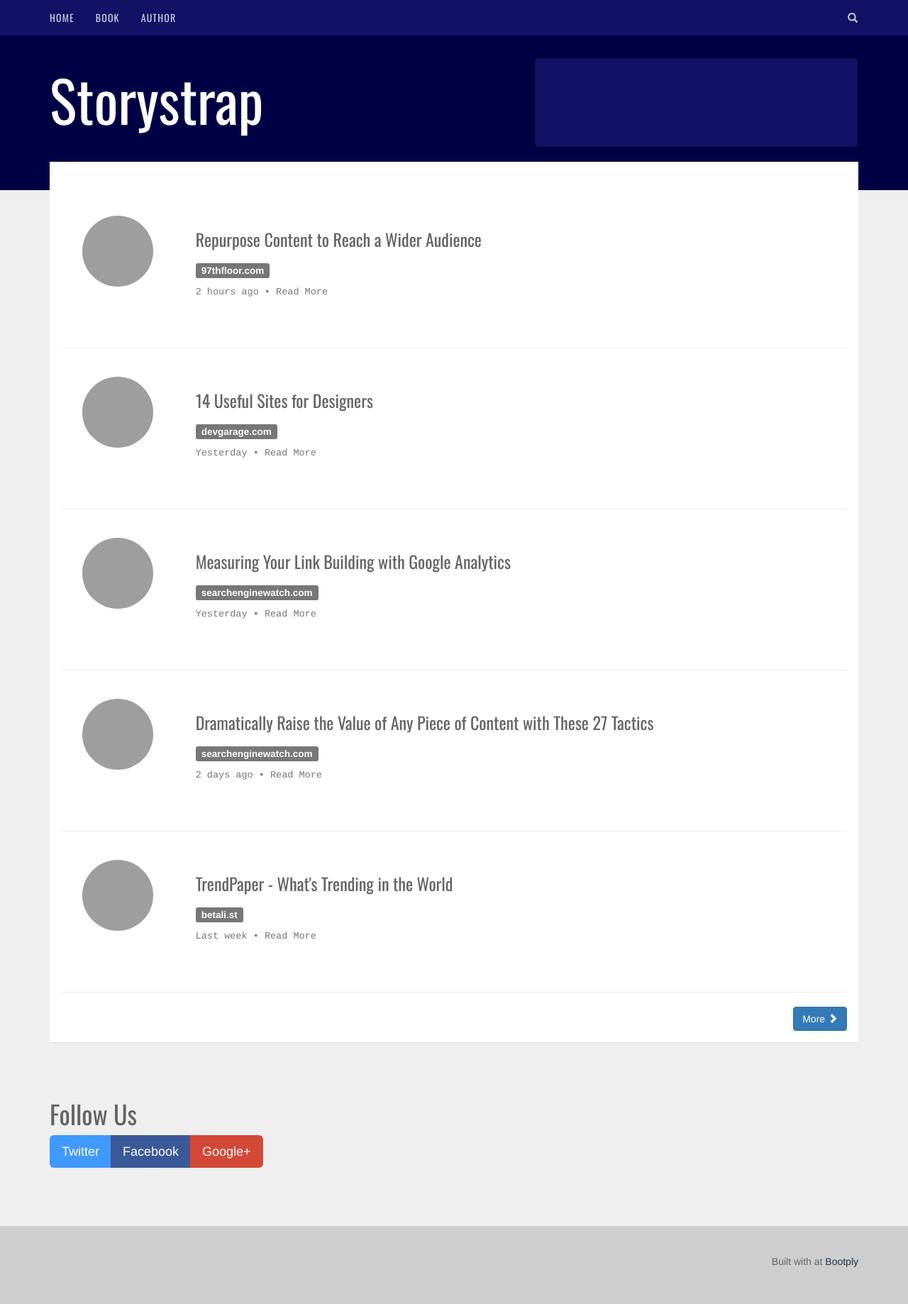
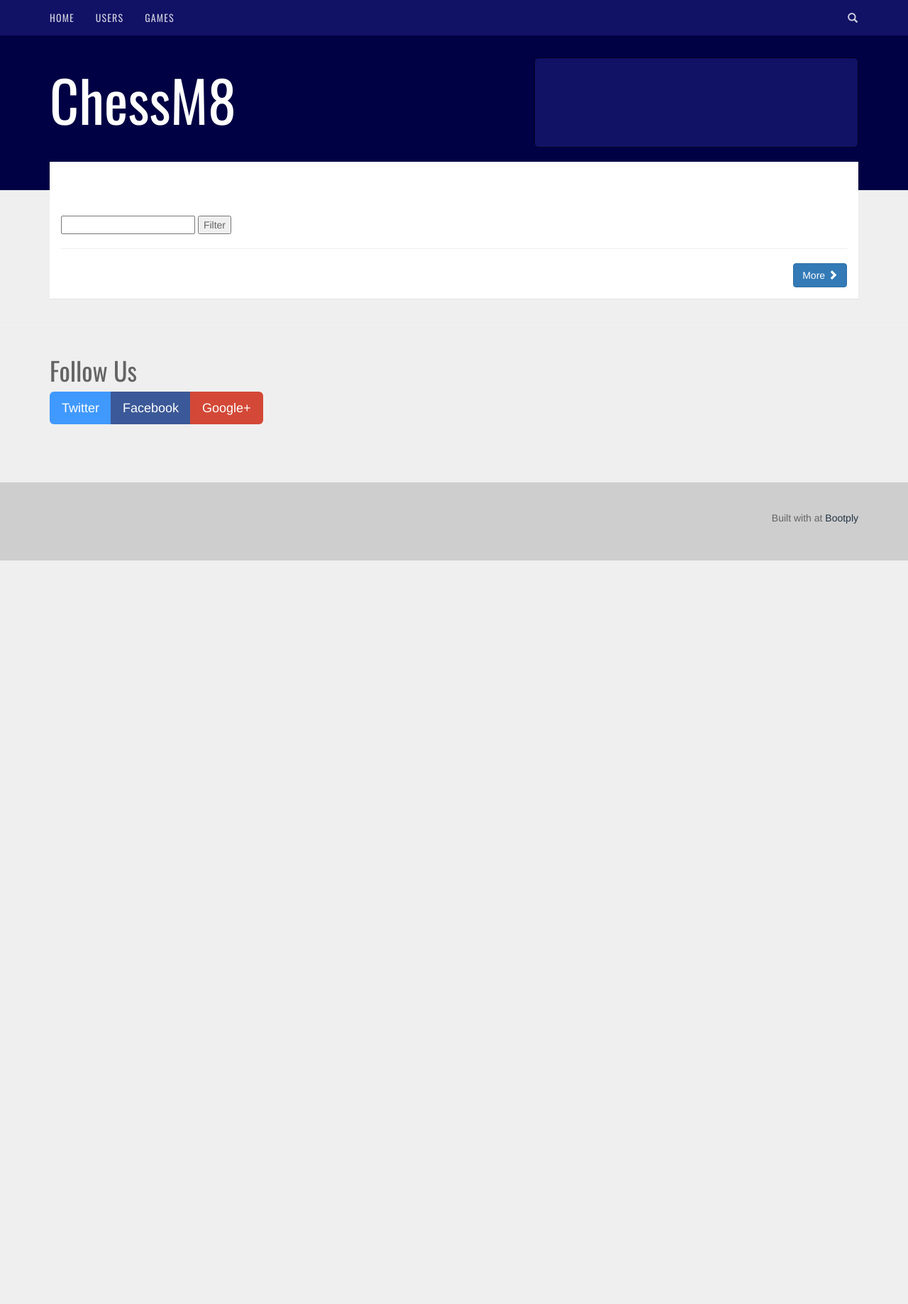
Before and after one commit to lucorn/website, a Node server app: page / in a window 1280 px wide. Shown: the whole page at 71% size. After the commit the page ends 790 px from the top, so only its background shows below. Run offline with Node 20, Linux system fonts and the light colour scheme; some libraries are stand-ins or nearby versions; grey boxes are pictures that could not be loaded.

Commit message:
switched to users and games

```diff
--- a/app.js
+++ b/app.js
@@ -1,5 +1,7 @@
 var express = require('express');
 var app = express();
+
+var bodyParser = require('body-parser');
 
 var sql = require('mssql');
 var config = {
@@ -20,16 +22,21 @@ sql.connect(config, function (err) {
 
 var port = process.env.PORT || 3000;
 
-var nav = [{Link: '/Books', Text: 'Book'}, {Link: '/Authors', Text: 'Author'}];
+var nav = [{Link: '/Users', Text: 'Users'}, {Link: '/Games', Text: 'Games'}];
 
-var bookRouter = require('./src/routes/bookRoutes')(nav);
+var usersRouter = require('./src/routes/usersRoutes')(nav);
+var searchRouter = require('./src/routes/searchRoutes')(nav);
 
 app.use(express.static('public'));
+app.use(bodyParser.json());
+app.use(bodyParser.urlencoded());
+
 app.set('views', 'src/views');
 
 app.set('view engine', 'ejs');
 
-app.use('/Books', bookRouter);
+app.use('/Users', usersRouter);
+app.use('/Search', searchRouter);
 
 app.get('/', function(req, res) {
     res.render('index', {
--- a/package.json
+++ b/package.json
@@ -18,6 +18,7 @@
   },
   "homepage": "https://github.com/lucorn/website#readme",
   "dependencies": {
+    "body-parser": "^1.17.1",
     "ejs": "^2.5.6",
     "express": "^4.15.2",
     "mssql": "^4.0.1"
--- a/src/views/index.ejs
+++ b/src/views/index.ejs
@@ -69,7 +69,7 @@
   <div class="container">
     <div class="row">
       <div class="col-md-7">
-        <h1>Storystrap
+        <h1>ChessM8
           <p class="lead"></p>
         </h1>
       </div>
@@ -107,102 +107,19 @@
 
 
 
-          <!--/stories-->
+          <!--/signin-->
           <div class="row">
             <br>
-            <div class="col-md-2 col-sm-3 text-center">
-              <a class="story-title" href="#"><img alt="" src="http://api.randomuser.me/portraits/thumb/men/58.jpg" style="width:100px;height:100px" class="img-circle"></a>
-            </div>
             <div class="col-md-10 col-sm-9">
-              <h3>Repurpose Content to Reach a Wider Audience</h3>
-              <div class="row">
-                <div class="col-xs-9">
-                  <h4><span class="label label-default">97thfloor.com</span></h4><h4>
-                  <small style="font-family:courier,'new courier';" class="text-muted">2 hours ago  • <a href="#" class="text-muted">Read More</a></small>
-                  </h4></div>
-                <div class="col-xs-3"></div>
-              </div>
-              <br><br>
+              <form name="searchForm" action="/search/filter" method="post">
+                <input name="filter" id="filterBy">
+                <input type="submit" value="Filter">
+              </form>
             </div>
           </div>
           <hr>
 
-          <div class="row">
-            <br>
-            <div class="col-md-2 col-sm-3 text-center">
-              <a class="story-title" href="#"><img alt="" src="http://api.randomuser.me/portraits/thumb/women/56.jpg" style="width:100px;height:100px" class="img-circle"></a>
-            </div>
-            <div class="col-md-10 col-sm-9">
-              <h3>14 Useful Sites for Designers</h3>
-              <div class="row">
-                <div class="col-xs-9">
-                  <h4><span class="label label-default">devgarage.com</span></h4><h4>
-                  <small style="font-family:courier,'new courier';" class="text-muted">Yesterday • <a href="#" class="text-muted">Read More</a></small>
-                  </h4></div>
-                <div class="col-xs-3"></div>
-              </div>
-              <br><br>
-            </div>
-          </div>
-          <hr>
-
-          <div class="row">
-            <br>
-            <div class="col-md-2 col-sm-3 text-center">
-              <a class="story-title" href="#"><img alt="" src="http://api.randomuser.me/portraits/thumb/men/29.jpg" style="width:100px;height:100px" class="img-circle"></a>
-            </div>
-            <div class="col-md-10 col-sm-9">
-              <h3>Measuring Your Link Building with Google Analytics</h3>
-              <div class="row">
-                <div class="col-xs-9">
-                  <h4><span class="label label-default">searchenginewatch.com</span></h4><h4>
-                  <small style="font-family:courier,'new courier';" class="text-muted">Yesterday • <a href="#" class="text-muted">Read More</a></small>
-                  </h4></div>
-                <div class="col-xs-3"></div>
-              </div>
-              <br><br>
-            </div>
-          </div>
-          <hr>
-
-          <div class="row">
-            <br>
-            <div class="col-md-2 col-sm-3 text-center">
-              <a class="story-title" href="#"><img alt="" src="http://api.randomuser.me/portraits/thumb/women/56.jpg" style="width:100px;height:100px" class="img-circle"></a>
-            </div>
-            <div class="col-md-10 col-sm-9">
-              <h3>Dramatically Raise the Value of Any Piece of Content with These 27 Tactics</h3>
-              <div class="row">
-                <div class="col-xs-9">
-                  <h4><span class="label label-default">searchenginewatch.com</span></h4><h4>
-                  <small style="font-family:courier,'new courier';" class="text-muted">2 days ago • <a href="#" class="text-muted">Read More</a></small>
-                  </h4></div>
-                <div class="col-xs-3"></div>
-              </div>
-              <br><br>
-            </div>
-          </div>
-          <hr>
-
-          <div class="row">
-            <br>
-            <div class="col-md-2 col-sm-3 text-center">
-              <a class="story-title" href="#"><img alt="" src="http://api.randomuser.me/portraits/thumb/men/29.jpg" style="width:100px;height:100px" class="img-circle"></a>
-            </div>
-            <div class="col-md-10 col-sm-9">
-              <h3>TrendPaper - What's Trending in the World</h3>
-              <div class="row">
-                <div class="col-xs-9">
-                  <h4><span class="label label-default">betali.st</span></h4><h4>
-                  <small style="font-family:courier,'new courier';" class="text-muted">Last week • <a href="#" class="text-muted">Read More</a></small>
-                  </h4></div>
-                <div class="col-xs-3"></div>
-              </div>
-              <br><br>
-            </div>
-          </div>
-          <hr>
-          <!--/stories-->
+          <!--/signin-->
 
 
           <a href="/" class="btn btn-primary pull-right btnNext">More <i class="glyphicon glyphicon-chevron-right"></i></a>
```
Also changed, not shown: src/routes/searchRoutes.js (added, +14 -0 lines), src/routes/usersRoutes.js (renamed from src/routes/bookRoutes.js, +9 -9 lines), src/views/users.ejs (renamed from src/views/books.ejs, +4 -4 lines), src/views/userView.ejs (renamed from src/views/bookView.ejs).
